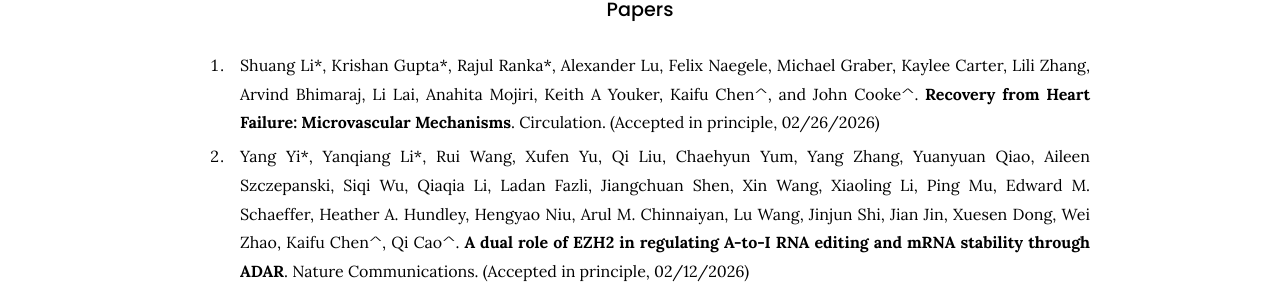
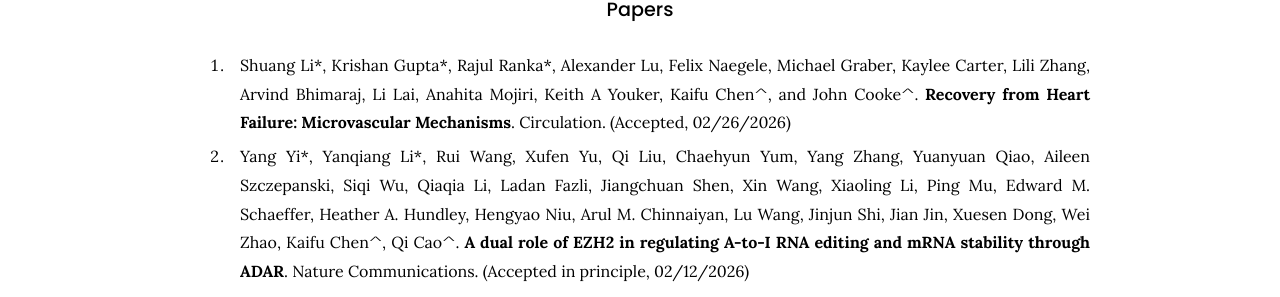
Before and after one commit to kaifuchenlab/kaifuchenlab.github.io, a Jekyll site: the page built from 3.publication/index.md, in a window 1280 px wide and 900 px high. Shown: the part 338-635 px from the top of the window. Built offline with Jekyll 4.4.1, drawn with Linux system fonts in a browser that asks for light colours.

Commit message:
Update index.md

```diff
--- a/3.publication/index.md
+++ b/3.publication/index.md
@@ -12,7 +12,7 @@ nav:
 
 ### Papers
 
-107. Shuang Li\*, Krishan Gupta\*, Rajul Ranka\*, Alexander Lu, Felix Naegele, Michael Graber, Kaylee Carter, Lili Zhang, Arvind Bhimaraj, Li Lai, Anahita Mojiri, Keith A Youker, Kaifu Chen^, and John Cooke^. **Recovery from Heart Failure: Microvascular Mechanisms**. Circulation. (Accepted in principle, 02/26/2026)
+107. Shuang Li\*, Krishan Gupta\*, Rajul Ranka\*, Alexander Lu, Felix Naegele, Michael Graber, Kaylee Carter, Lili Zhang, Arvind Bhimaraj, Li Lai, Anahita Mojiri, Keith A Youker, Kaifu Chen^, and John Cooke^. **Recovery from Heart Failure: Microvascular Mechanisms**. Circulation. (Accepted, 02/26/2026)
 
 106. Yang Yi\*, Yanqiang Li\*, Rui Wang, Xufen Yu, Qi Liu, Chaehyun Yum, Yang Zhang, Yuanyuan Qiao, Aileen Szczepanski, Siqi Wu, Qiaqia Li, Ladan Fazli, Jiangchuan Shen, Xin Wang, Xiaoling Li, Ping Mu, Edward M. Schaeffer, Heather A. Hundley, Hengyao Niu, Arul M. Chinnaiyan, Lu Wang, Jinjun Shi, Jian Jin, Xuesen Dong, Wei Zhao, Kaifu Chen^, Qi Cao^. **A dual role of EZH2 in regulating A-to-I RNA editing and mRNA stability through ADAR**. Nature Communications. (Accepted in principle, 02/12/2026)
 105. Yang Zhang\*, Rongbin Zheng\*, Tadataka Tsuji, Chih-Hao Wang, Xiangyu Liu, Yu-Hang Xing, Justin Darcy, Matthew D. Lynes, Morten Lundh, Rini Arianti, Ferenc Győry, Rui Dong, Brice Emanuelli, Sarah E Johnstone, Miguel N. Rivera, Endre Kristóf, C Ronald Kahn, Kaifu Chen^, Yu-Hua Tseng^. **A conserved hormonal signaling-H2A.Z axis rapidly reorganizes 3D chromatin interactions in adipocyte thermogenesis**. Nature Metabolism. (Accepted in principle, 01/01/2026).
```
